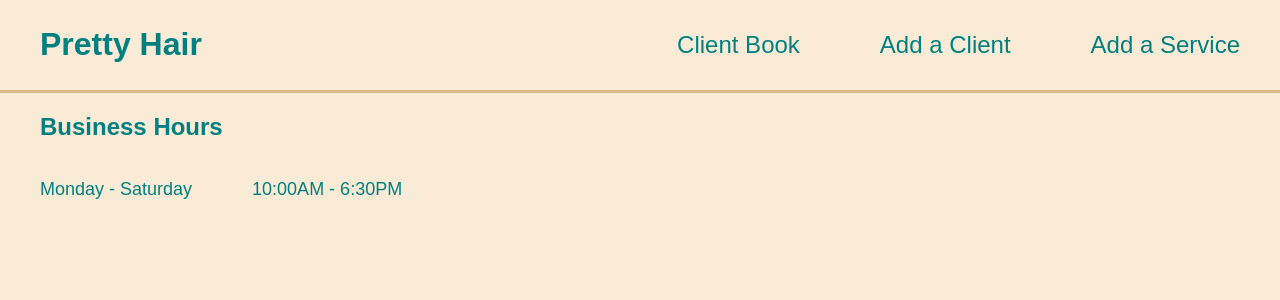
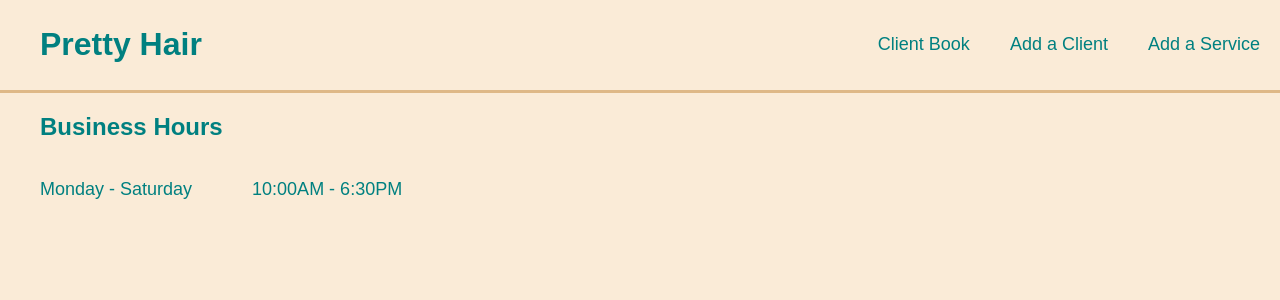
Before and after one commit to DannyNavi/DannyNavi.github.io, a React (Create React App) app in the folder pretty-hair/: page / in a window 1280 px wide. Shown: the top 300 px of the page. Built offline with nearby package versions, Linux system fonts and the light colour scheme; a web font is replaced by a local one.

Commit message:
Made iPad more supported

```diff
--- a/pretty-hair/src/components/Logo.js
+++ b/pretty-hair/src/components/Logo.js
@@ -1,5 +1,6 @@
 import React from "react";
 import {Link} from "react-router-dom";
+import "../styles/App.css"
 
 function Logo(){
 
--- a/pretty-hair/src/styles/App.css
+++ b/pretty-hair/src/styles/App.css
@@ -41,8 +41,8 @@ body{
 .App-link{
   text-decoration: none;
   color: teal;
-  padding: 40px;
-  font-size: x-large;
+  padding: 20px;
+  font-size: large;
 }
 
 .Logo{
```
